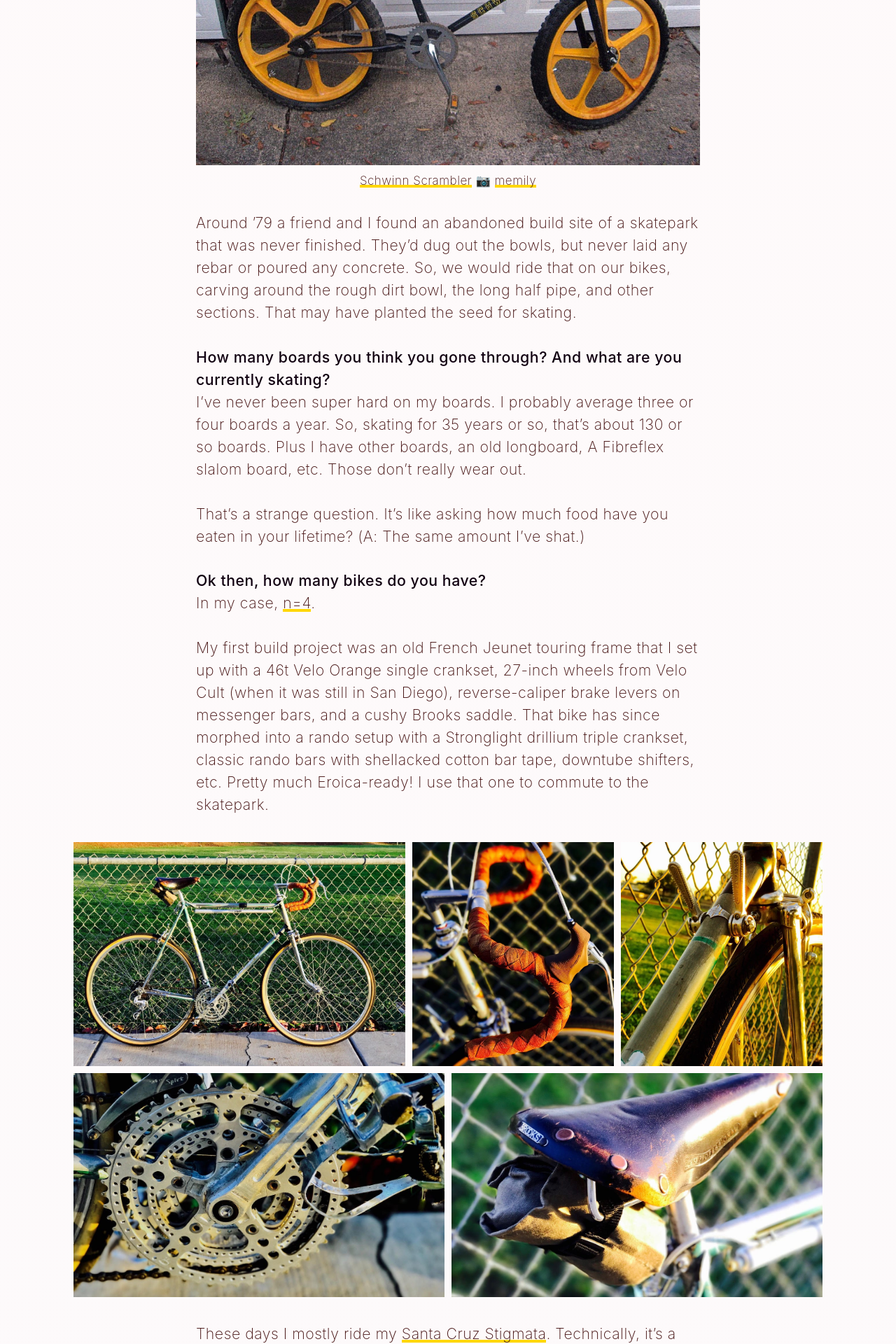
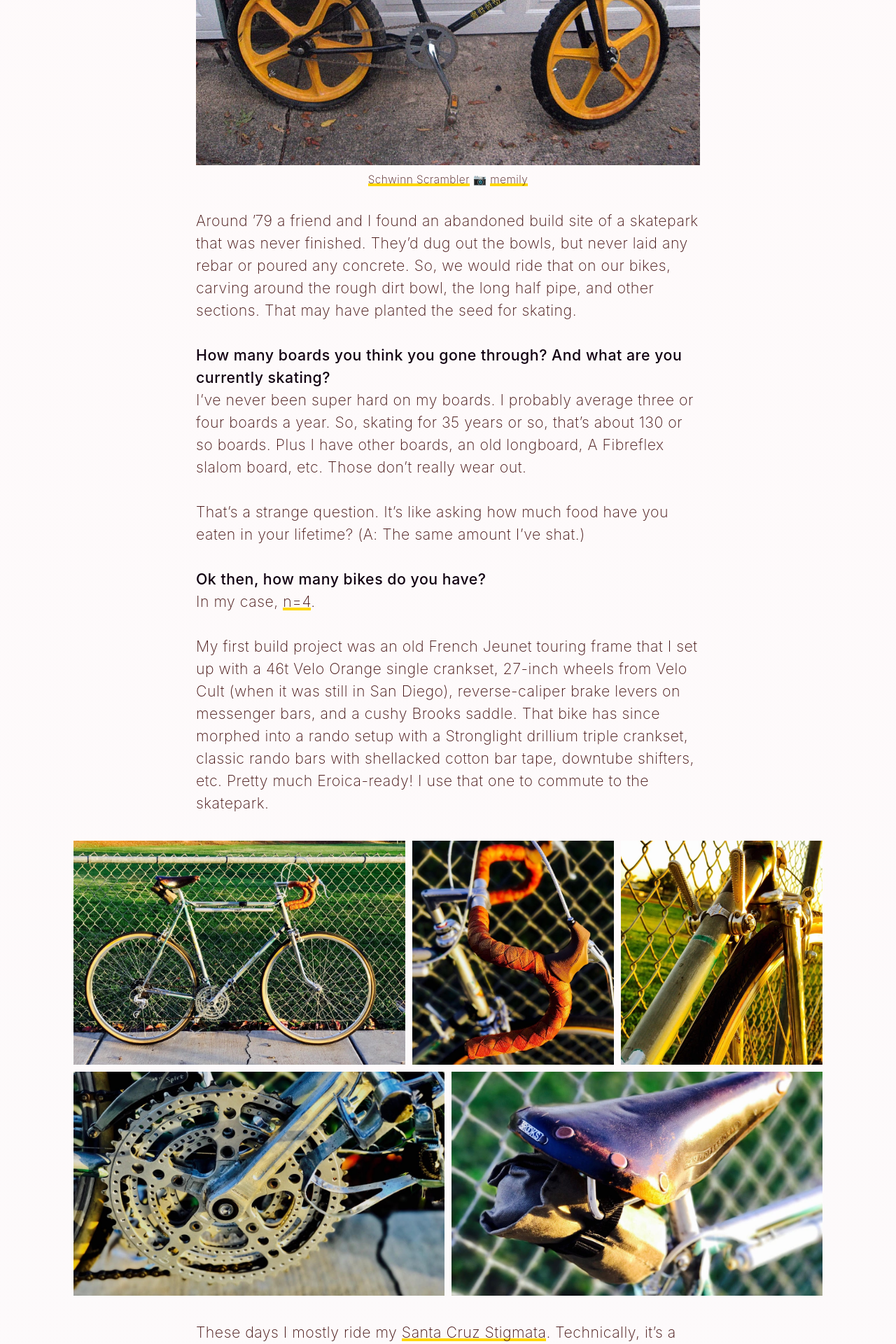
Before and after one commit to skateorbike/skateorbike.github.io, a Jekyll site: the page built from _posts/2016-11-01-miki-vuckovich.md, in a window 1280 px wide. Shown: the part 2364-4284 px from the top of the page at 70% size. Built offline with Jekyll 4.4.1, drawn with Linux system fonts in a browser that asks for light colours; comment, search, counter and statistics services are not loaded; some of the changed text lies outside the part shown.

```diff
--- a/css/main.scss
+++ b/css/main.scss
@@ -67,9 +67,10 @@ img {
 img + em {
   display: block;
   text-align: center;
-  font-size: 80%;
+  font-size: 72%;
   font-weight: 200;
   font-style: normal;
+  color: darkslategray;
 }
 
 p.wide {
```
Also changed, not shown: _posts/2016-11-01-miki-vuckovich.md (+5 -5 lines), images/miki-vuckovich/first-crossrace.jpg (added), images/miki-vuckovich/giro-shoes.jpg (deleted).
